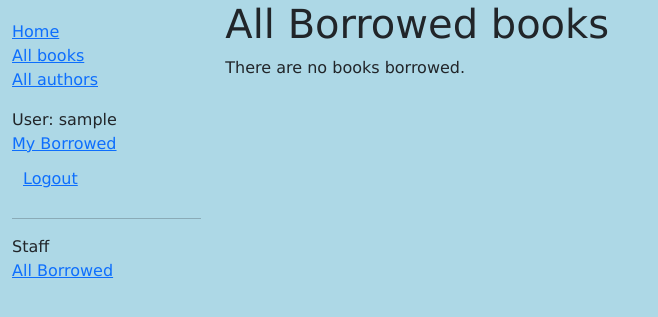
After one commit to matthewkuria/django_local_library, a Django app: page /catalog/borrowed/ in a window 1280 px wide. The commit adds this page. Shown: the top 317 px of the page, without its empty margins (0-658 px from the left). Run offline with Django 5.2, Linux system fonts and the light colour scheme; the visitor is signed in with stand-in values (Sample User, id 1); data that the repository does not hold is empty.

Commit message:
Add: new users and allow borrowing and limit the views to the users

```diff
--- a/catalog/models.py
+++ b/catalog/models.py
@@ -116,7 +116,7 @@ class BookInstance(models.Model):
 
     class Meta:
         ordering = ['due_back'],
-        permissions = (("can_mark_returned", "Set book as imerudishwa"),)
+        permissions = (("can_mark_returned", "Set book as returned"),)
 
     def __str__(self):
         """String for representing the Model object."""
--- /dev/null
+++ b/catalog/static/mycss/styles.css
@@ -0,0 +1,22 @@
+body {
+  background-color: lightblue;
+  font-family: verdana;
+}
+.sidebar-nav {
+  margin-top: 20px;
+  padding: 0;
+  list-style: none;
+}
+.home-page li{
+  list-style: none;
+}
+.list-home li{
+  list-style: square !important;
+}
+#logout-form {
+  display: inline;
+}
+#logout-form button {
+  padding: 10px;
+  margin: 0;
+}
--- a/catalog/templates/base_generic.html
+++ b/catalog/templates/base_generic.html
@@ -11,12 +11,12 @@
       integrity="sha384-QWTKZyjpPEjISv5WaRU9OFeRpok6YctnYmDr5pNlyT2bRjXh0JMhjY6hW+ALEwIH"
       crossorigin="anonymous">
     <!-- Add additional CSS in static file -->
-    {% load static %}
-    <link rel="stylesheet" href="{% static 'css/styles.css' %}" />
+     {% load static %}
+    <link rel="stylesheet" href="{% static 'mycss/styles.css' %}" />
   </head>
   <body>
     <div class="container-fluid">
-      <div class="row">
+      <div class="row home-page">
         <div class="col-sm-2">
           {% block sidebar %}
             <ul class="sidebar-nav">
@@ -33,6 +33,11 @@
                     <button type="submit" class="btn btn-link">Logout</button>
                   </form>
                 </li>
+                <hr>
+                {% if perms.catalog.can_mark_returned%}
+                  <li>Staff</li>
+                  <li><a href="{% url 'borrowed' %}">All Borrowed</a></li>
+                {% endif %}
               {% else %}
                 <li><a href="{% url 'login' %}?next={{ request.path }}">Login</a></li>
               {% endif %}
--- a/catalog/templates/catalog/author_list.html
+++ b/catalog/templates/catalog/author_list.html
@@ -3,7 +3,7 @@
 {% block content %}
   <h1>Author List</h1>
   {% if author_list %}
-    <ul>
+    <ul class="list-home">
       {% for author in author_list %}
       <li>
         <a href="{{ author.get_absolute_url }}">{{ author.first_name }}{{author.last_name}}</a>
--- a/catalog/templates/catalog/book_list.html
+++ b/catalog/templates/catalog/book_list.html
@@ -3,7 +3,7 @@
 {% block content %}
   <h1>Book List</h1>
   {% if book_list %}
-    <ul>
+    <ul class="list-home">
       {% for book in book_list %}
       <li>
         <a href="{{ book.get_absolute_url }}">{{ book.title }}</a>
--- /dev/null
+++ b/catalog/templates/catalog/bookinstance_borrowed_books.html
@@ -0,0 +1,19 @@
+{% extends "base_generic.html" %}
+
+{% block content %}
+    <h1>All Borrowed books</h1>
+
+    {% if borrowed_books %}
+    <ul class="list-home">
+
+      {% for bookinst in borrowed_books %}
+      <li class="{% if bookinst.is_overdue %}text-danger{% endif %}">
+        <a href="{% url 'book-detail' bookinst.book.pk %}">{{ bookinst.book.title }}</a> ({{ bookinst.due_back }})
+      </li>
+      {% endfor %}
+    </ul>
+
+    {% else %}
+      <p>There are no books borrowed.</p>
+    {% endif %}
+{% endblock %}
--- a/catalog/templates/index.html
+++ b/catalog/templates/index.html
@@ -12,7 +12,7 @@
   </p>
   <h2>Dynamic content</h2>
   <p>The library has the following record counts:</p>
-  <ul>
+  <ul class="list-home">
     <li><strong>Books:</strong> {{ num_books }}</li>
     <li><strong>React Books:</strong> {{ num_react_books }}</li>
     <li><strong>Copies:</strong> {{ num_instances }}</li>
--- a/catalog/urls.py
+++ b/catalog/urls.py
@@ -11,3 +11,6 @@ urlpatterns = [
 urlpatterns += [
     path('mybooks/', views.LoanedBooksByUserListView.as_view(), name='my-borrowed'),
 ]
+urlpatterns += [
+    path('borrowed/', views.BooksBorrowedListView.as_view(), name='borrowed')
+]
--- a/catalog/views.py
+++ b/catalog/views.py
@@ -2,6 +2,8 @@ from django.shortcuts import render
 from django.http import HttpResponse
 from django.views import generic
 from .models import Book, Author, BookInstance, Genre
+from django.contrib.auth.mixins import PermissionRequiredMixin
+from django.contrib.auth.mixins import LoginRequiredMixin
 
 # Create a generic class based view
 class BookListView(generic.ListView):
@@ -13,7 +15,7 @@ class BookListView(generic.ListView):
 
 class BookDetailView(generic.DetailView):
     model = Book
-from django.contrib.auth.mixins import LoginRequiredMixin
+
 
 class LoanedBooksByUserListView(LoginRequiredMixin,generic.ListView):
     """Generic class-based view listing books on loan to current user."""
@@ -27,7 +29,22 @@ class LoanedBooksByUserListView(LoginRequiredMixin,generic.ListView):
             .filter(status__exact='o')
             .order_by('due_back')
         )
+# Create a  generic class based view to show librarians the books borrowed
+class BooksBorrowedListView(PermissionRequiredMixin,generic.ListView):
+    permission_required = 'catalog.can_mark_returned'
+    model = BookInstance
+    paginate_by = 5
+    context_object_name = 'borrowed_books'
+    template_name = 'catalog/bookinstance_borrowed_books.html'
 
+
+    def get_queryset(self):
+        return(
+            BookInstance.objects.all()
+            .filter(status__exact='o')
+            .order_by('due_back')
+
+        )
 # Create a generic class based view for the authors
 class AuthorListView(generic.ListView):
     model = Author
```
Also changed, not shown: catalog/migrations/0008_alter_bookinstance_options.py (added), catalog/static/mycss/emptystle.css (added).
